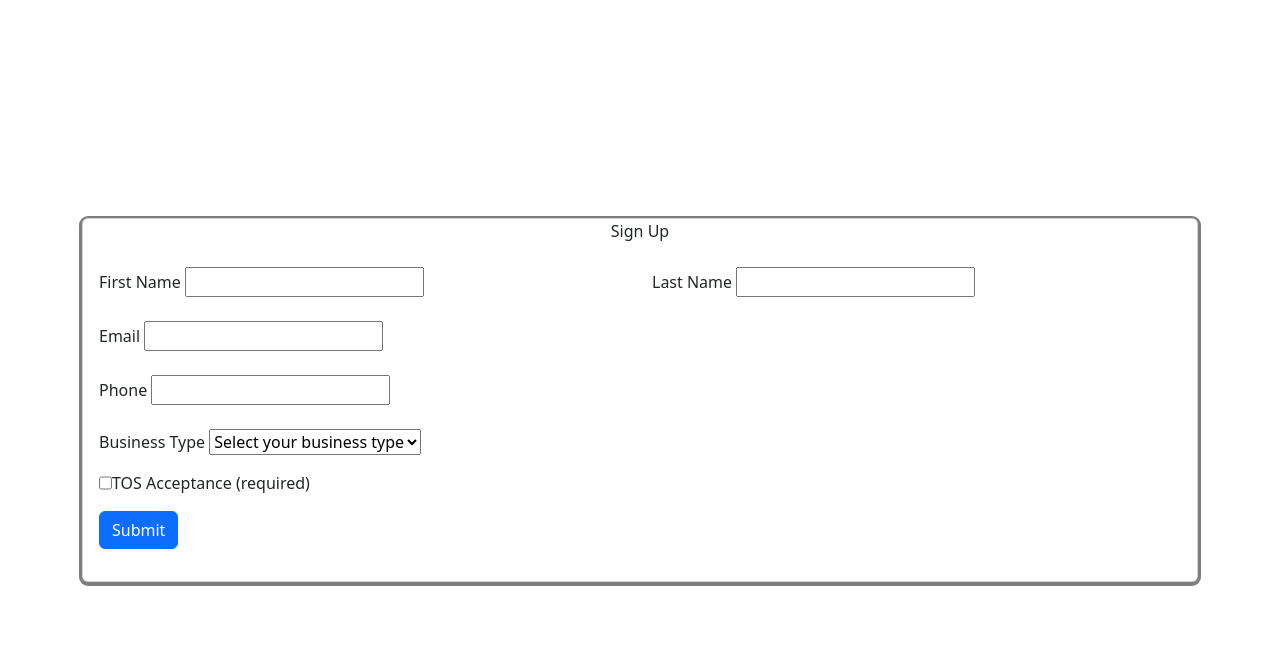
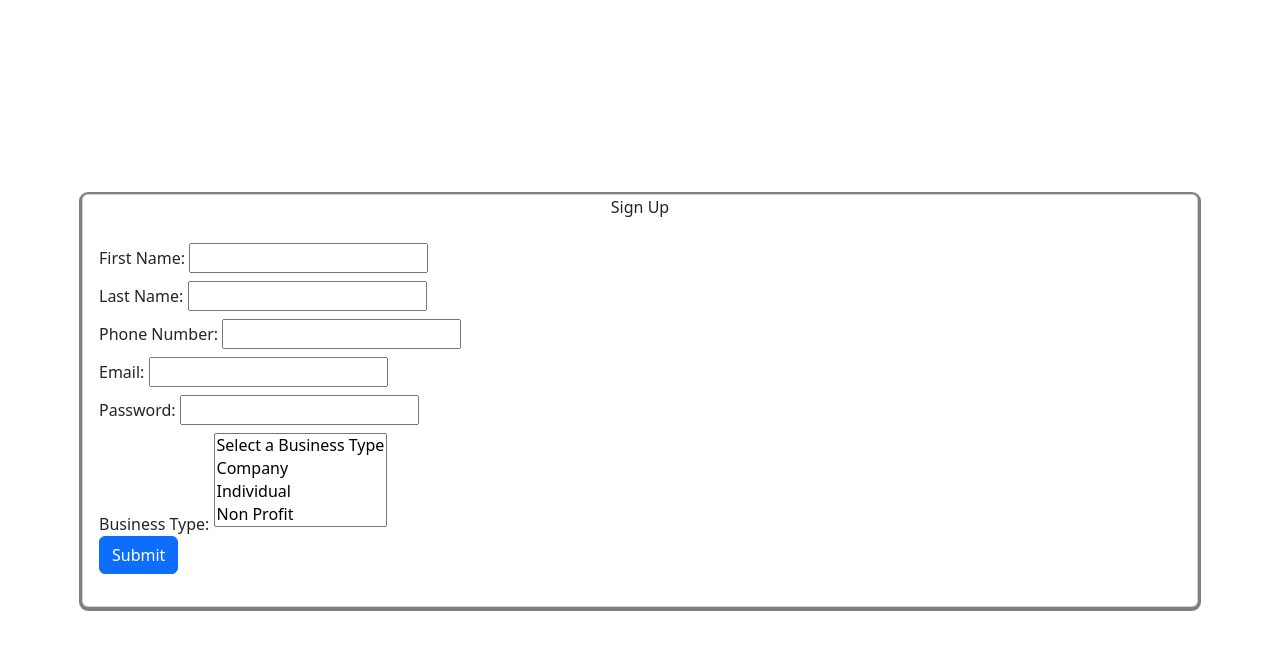
Before and after one commit to JadoreThompson/Payment-Gateway, a Django app: template onboarding/templates/signup.html in a window 1280 px wide. Shown: the top 650 px of the page. Run offline with Django 5.2, Linux system fonts and the light colour scheme; the template is opened without the code that fills it: values that come from a table or form of the project are taken from there, others are empty.

Commit message:
working signup page

```diff
--- a/WebApp/urls.py
+++ b/WebApp/urls.py
@@ -18,6 +18,6 @@ from django.contrib import admin
 from django.urls import path, include
 
 urlpatterns = [
-    path('auth/', include("onboarding.urls")),
+    path('', include("onboarding.urls")),
     path('admin/', admin.site.urls),
 ]
--- /dev/null
+++ b/onboarding/forms.py
@@ -0,0 +1,18 @@
+from django import forms
+
+
+class SignUpForm(forms.Form):
+    business_type_choices = [
+        ('', 'Select a Business Type'),
+        ('company', 'Company'),
+        ('individual', 'Individual'),
+        ('non_profit', 'Non Profit'),
+    ]
+
+    first_name = forms.CharField(label="First Name", max_length=30, required=True, widget=forms.TextInput(attrs={"class": "form-label"}))
+    last_name = forms.CharField(label='Last Name', max_length=30, required=True, widget=forms.TextInput(attrs={"class": "form-label"}))
+    phone = forms.CharField(label="Phone Number", required=True, widget=forms.TextInput(attrs={'class': 'form-label'}))
+    email = forms.EmailField(label='Email', required=True, widget=forms.EmailInput(attrs={'class': 'form-label'}))
+    password = forms.CharField(label='Password', required=True, widget=forms.PasswordInput(attrs={'class': 'form-label'}))
+    business_type = forms.ChoiceField(
+        label='Business Type', choices=business_type_choices, required=True, widget=forms.SelectMultiple(attrs={'class': 'form-label'}))
--- a/onboarding/static/signup.js
+++ b/onboarding/static/signup.js
@@ -3,35 +3,36 @@ document.addEventListener('DOMContentLoaded', function(){
     const errorContainer = document.querySelector('.error-container');
     const signupForm = document.getElementById('signupForm');
 
-    // Login Form listener
+    // Signup Form listener
     signupForm.addEventListener('submit', async function(e){
         e.preventDefault();
         let message;
-        console.log('submit');
         const formData = new FormData(signupForm);
         let formObj = {};
         for (let [k, v] of formData.entries()){
-            formObj[k] = v;
+            if (k != 'csrfmiddlewaretoken') {
+                formObj[k] = v;
+            }
         }
 
-        console.log("Form OBJ: ", formObj);
+        formObj['tos_acceptance'] = formObj['tos_acceptance'] === 'true';
 
         try {
+            console.log(baseURL + "auth/signup");
             const rsp = await fetch(baseURL + "auth/signup", {
                 method: 'POST',
                 headers: {'Content-Type': 'application/json'},
-                body: formObj
+                body: JSON.stringify(formObj)
             });
-
             const data = await rsp.json();
-            if (rsp.status == 200){
-                window.location.href = '/auth/onboarding';
-            } else {
-                throw new Error(data['message']);
+            if (rsp.status != 200){
+                throw new Error(data["message"]);
             }
 
+            window.location.href = '/onboarding';
+
         } catch(e) {
-            document.getElementById('error-message').textContent = message;
+            document.getElementById('error-message').textContent = e.message;
             errorContainer.style.display = 'block';
         }
     });
--- a/onboarding/templates/signup.html
+++ b/onboarding/templates/signup.html
@@ -10,40 +10,48 @@
             <div class="card-title">Sign Up</div>
             <div class="card-body">
                 <form id="signupForm">
-                    <div class="row">
-                        <div class="col-12 col-md-6 mb-3">
-                            <label for="first_name">First Name</label>
-                            <input type="text" class="form-label" id="first_name" name="first_name" required>
-                        </div>
-                        <div class="col-12 col-md-6 mb-3">
-                            <label for="last_name">Last Name</label>
-                            <input type="text" class="form-label" id="last_name" name="last_name" required>
-                        </div>
-                    </div>
-                    <div class="col mb-3">
-                        <label for="email">Email</label>
-                        <input type="email" class="form-label" id="email" name="email" required>
-                    </div>
-                    <div class="col mb-3">
-                        <label for="phone">Phone</label>
-                        <input type="text" class="form-label" id="phone" name="phone" required>
-                    </div>
-                    <div class="col mb-3">
-                        <label for="business_type">Business Type</label>
-                        <select name="business_type" id="business_type" required>
-                            <option value="" disabled selected>Select your business type</option>
-                            <option value="individual">Individual</option>
-                            <option value="company">Company</option>
-                            <option value="non_profit">Non-Profit</option>
-                        </select>
-                    </div>
-                    <div class="col mb-3 tos-container">
-                        <input type="checkbox" id="tos_acceptance" name="tos_acceptance" value="true" required>
-                        <span>TOS Acceptance (required)</span>
-                    </div>
-                    <div class="col mb-3">
-                        <input type="submit" class="btn btn-primary">
-                    </div>
+<!--                    <div class="row">-->
+<!--                        <div class="col-12 col-md-6 mb-3">-->
+<!--                            <label for="first_name">First Name</label>-->
+<!--                            <input type="text" class="form-label" id="first_name" name="first_name" required>-->
+<!--                        </div>-->
+<!--                        <div class="col-12 col-md-6 mb-3">-->
+<!--                            <label for="last_name">Last Name</label>-->
+<!--                            <input type="text" class="form-label" id="last_name" name="last_name" required>-->
+<!--                        </div>-->
+<!--                    </div>-->
+<!--                    <div class="col mb-3">-->
+<!--                        <label for="phone">Phone</label>-->
+<!--                        <input type="text" class="form-label" id="phone" name="phone" required>-->
+<!--                    </div>-->
+<!--                    <div class="col mb-3">-->
+<!--                        <label for="email">Email</label>-->
+<!--                        <input type="email" class="form-label" id="email" name="email" required>-->
+<!--                    </div>-->
+<!--                    <div class="col mb-3">-->
+<!--                        <label for="password">Password</label>-->
+<!--                        <input type="password" class="form-label" id="password" name="password">-->
+<!--                    </div>-->
+<!--                    <div class="col mb-3">-->
+<!--                        <label for="business_type">Business Type</label>-->
+<!--                        <select name="business_type" id="business_type" required>-->
+<!--                            <option value="" disabled selected>Select your business type</option>-->
+<!--                            <option value="individual">Individual</option>-->
+<!--                            <option value="company">Company</option>-->
+<!--                            <option value="non_profit">Non-Profit</option>-->
+<!--                        </select>-->
+<!--                    </div>-->
+<!--                    <div class="col mb-3 tos-container">-->
+<!--                        <input type="checkbox" id="tos_acceptance" name="tos_acceptance" value="true" required>-->
+<!--                        <span>TOS Acceptance (required)</span>-->
+<!--                    </div>-->
+<!--                    <div class="col mb-3">-->
+<!--                        <input type="submit" class="btn btn-primary">-->
+<!--                    </div>-->
+
+                    {% csrf_token %}
+                    {{ form }}
+                    <input type="submit" class="btn btn-primary">
                 </form>
                 <div class="error-container col mb-3">
                     <span id="error-message"></span>
--- a/onboarding/views.py
+++ b/onboarding/views.py
@@ -1,4 +1,6 @@
 from django.shortcuts import render
+
+from onboarding.forms import SignUpForm
 
 
 # Create your views here.
@@ -7,7 +9,8 @@ def login(request):
 
 
 def signup(request):
-    return render(request, 'signup.html')
+    form = SignUpForm()
+    return render(request, 'signup.html', {"form": form})
 
 
 def onboarding(request):
```
